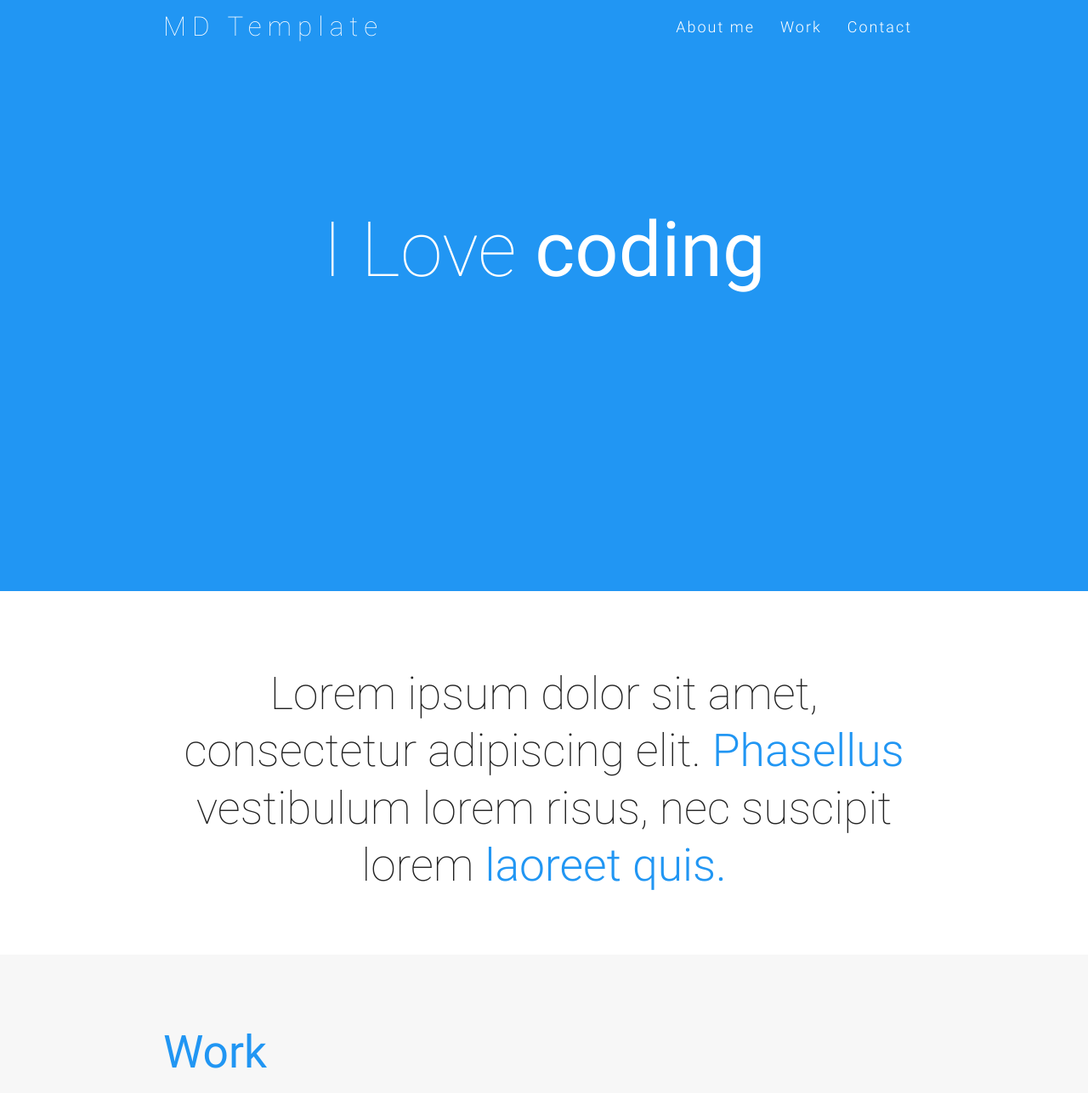
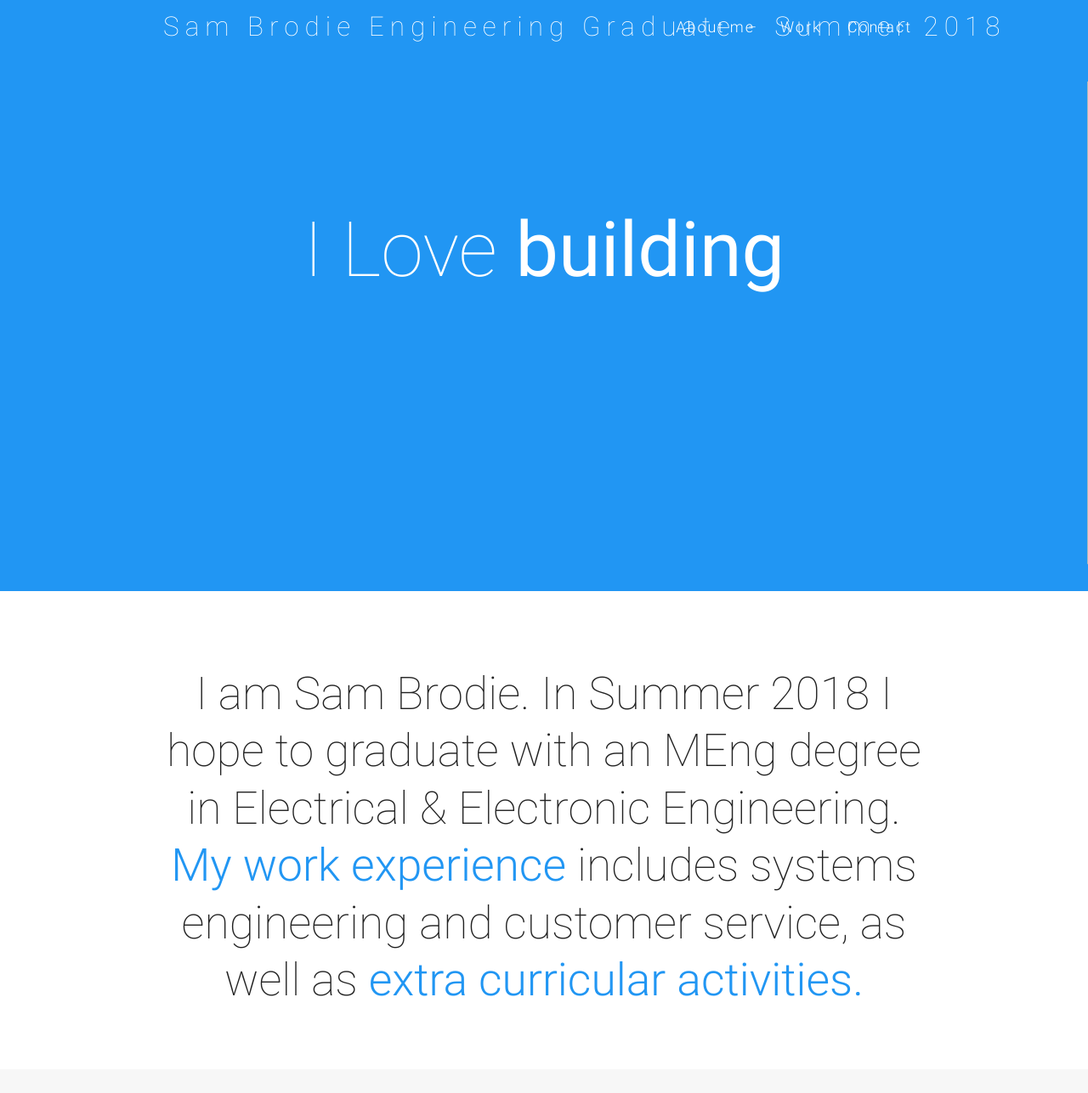
Before and after one commit to SamB100/SamB100.github.io, a plain HTML site: page index.html in a window 1280 px wide. Shown: the top 1287 px of the page at 85% size. Drawn offline with Linux system fonts and the light colour scheme.

Commit message:
added my details, not social media yet

```diff
--- a/index.html
+++ b/index.html
@@ -6,7 +6,7 @@
     <meta name="theme-color" content="#2196F3">
     <!-- Page title -->
     <title>
-        Material UI One Page Theme
+        Sam Brodie Engineering Graduate - Summer 2018
     </title>
 
     <!-- CSS  -->
@@ -30,7 +30,7 @@
             <div class="nav-wrapper">
             <a href="#" id="logo-container" class="brand-logo">
                 <!-- The title at the top of the page -->
-                MD Template
+                Sam Brodie Engineering Graduate - Summer 2018
                 </a>
                 <ul class="right hide-on-med-and-down">
                     <!-- The navigation bar for big screens -->
@@ -58,8 +58,8 @@
             <span class="cd-words-wrapper waiting">
                 <!-- The list of changing words in the banner -->
                 <b class="is-visible">creating</b>
-                <b>coding</b>
-                <b>developing</b>
+                <b>building</b>
+                <b>putting my portfolio on a free website template</b>
             </span>
         </h1>
     </div>
@@ -73,11 +73,11 @@
             <div  class="col s12">
                 <h2 class="center header text_h2">
                     <!-- Add a quick introduction of yourself -->
-                    Lorem ipsum dolor sit amet, consectetur adipiscing elit.
+                    I am Sam Brodie. In Summer 2018 I hope to graduate with an MEng degree in Electrical & Electronic Engineering.
                     <!-- Wrapping text in a <span class="span_h2"></span> tag like in the line below will make it blue -->
-                    <span class="span_h2"> Phasellus  </span>
-                    vestibulum lorem risus, nec suscipit lorem
-                    <span class="span_h2"> laoreet quis.</span>
+                    <span class="span_h2"> My work experience  </span>
+                    includes systems engineering and customer service, as well as
+                    <span class="span_h2"> extra curricular activities.</span>
                 </h2>
             </div>
             <!-- End of the introduction paragraph -->
@@ -193,7 +193,7 @@
     <div class="footer-copyright default_color">
         <div class="container">
             <!-- Add your name to the footer -->
-            My Name. Designed by <a class="white-text" href="http://joashpereira.com">Joash Pereira</a>. Thanks to <a class="white-text" href="http://materializecss.com/">materializecss</a>
+            Sam Brodie. Designed by <a class="white-text" href="http://joashpereira.com">Joash Pereira</a>. Thanks to <a class="white-text" href="http://materializecss.com/">materializecss</a>
         </div>
     </div>
 </footer>
```
